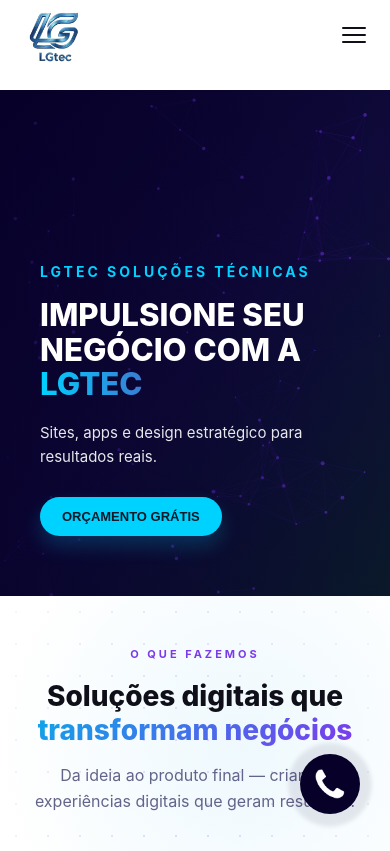
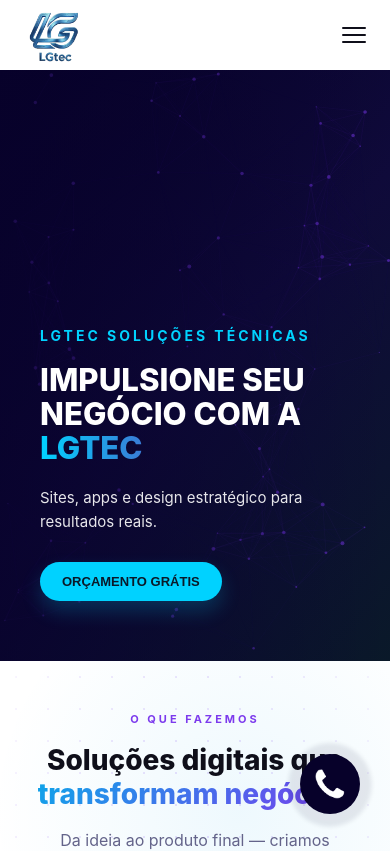
Before and after one commit to LuizzFerreira/LGTec, a React (Vite) app: page / in a window 390 px wide. Shown: the top 851 px of the page. Built offline with nearby package versions, Linux system fonts and the light colour scheme.

Commit message:
Adjust hero section height and margin for mobile

```diff
--- a/src/styles/Hero.css
+++ b/src/styles/Hero.css
@@ -234,10 +234,10 @@
 @media (max-width: 768px) {
   .hero {
     padding: 0 20px;
-    height: 60svh;
+    height: 70svh;
     align-items: flex-end;
     padding-bottom: 60px;
-    margin-top: 90px;
+    margin-top: 70px;
   }
 
   .hero-content-container { padding: 0 20px; }
```
